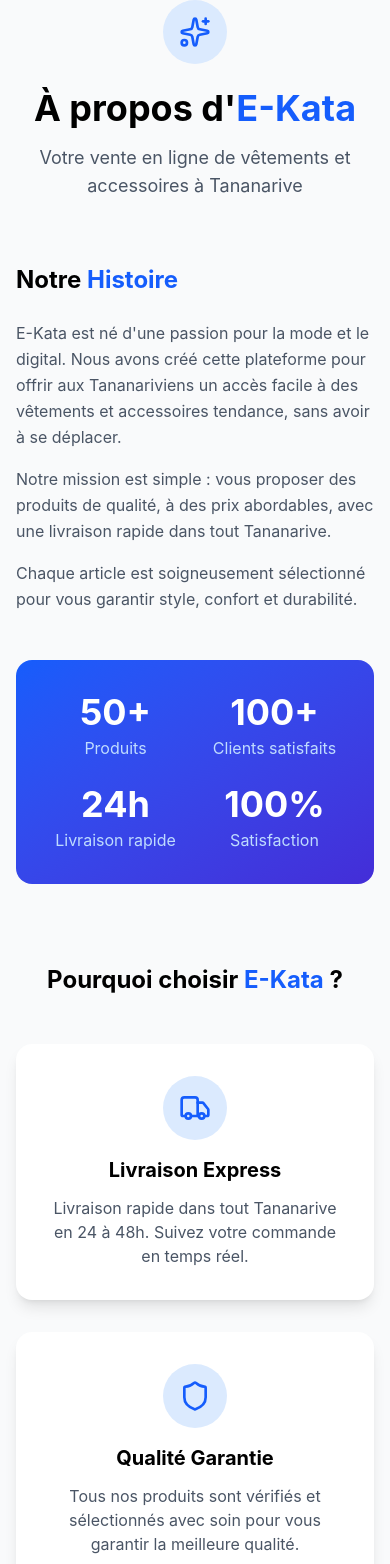
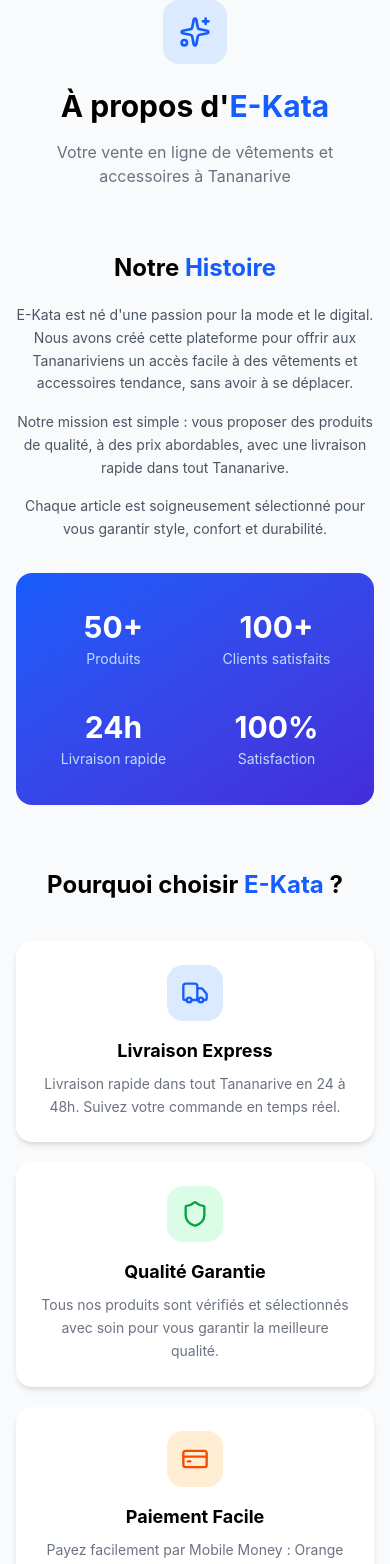
Before and after one commit to Alpha2630/E-kata_project, a React (Vite) app: page /about in a window 390 px wide. Shown: the part 113-1677 px from the top of the page. Built offline with nearby package versions, Linux system fonts and the light colour scheme.

Commit message:
style: enhance about page with hover effects, responsive layout and better spacing

```diff
--- a/src/pages/About.tsx
+++ b/src/pages/About.tsx
@@ -1,95 +1,95 @@
 import { Link } from "react-router-dom";
-import { Sparkles, Truck, Shield, CreditCard, Users, Target, Heart } from "lucide-react";
+import { Sparkles, Truck, Shield, CreditCard, Users, Target, Heart, ArrowRight } from "lucide-react";
 
 const About = () => {
   return (
-    <div className="container mx-auto px-4 py-8 md:py-16">
+    <div className="container mx-auto px-4 md:px-8 lg:px-16 py-8 md:py-16">
       {/* Hero */}
-      <div className="text-center mb-16">
-        <div className="w-16 h-16 bg-blue-100 dark:bg-blue-900/30 rounded-full flex items-center justify-center mx-auto mb-6">
+      <div className="text-center mb-16 md:mb-20">
+        <div className="w-16 h-16 bg-blue-100 dark:bg-blue-900/30 rounded-2xl flex items-center justify-center mx-auto mb-6">
           <Sparkles className="w-8 h-8 text-blue-600" />
         </div>
-        <h1 className="text-4xl md:text-5xl font-bold mb-4 dark:text-white">
+        <h1 className="text-3xl md:text-4xl lg:text-5xl font-bold mb-4 dark:text-white">
           À propos d'<span className="text-blue-600">E-Kata</span>
         </h1>
-        <p className="text-lg text-gray-600 dark:text-gray-400 max-w-2xl mx-auto">
+        <p className="text-base md:text-lg text-gray-500 dark:text-gray-400 max-w-2xl mx-auto">
           Votre vente en ligne de vêtements et accessoires à Tananarive
         </p>
       </div>
 
       {/* Story */}
-      <div className="grid grid-cols-1 md:grid-cols-2 gap-12 items-center mb-20">
-        <div>
-          <h2 className="text-2xl md:text-3xl font-bold mb-6 dark:text-white">
+      <div className="grid grid-cols-1 md:grid-cols-2 gap-8 md:gap-12 items-center mb-16 md:mb-20 max-w-5xl mx-auto">
+        <div className="text-center md:text-left">
+          <h2 className="text-2xl md:text-3xl font-bold mb-5 md:mb-6 dark:text-white">
             Notre <span className="text-blue-600">Histoire</span>
           </h2>
-          <p className="text-gray-600 dark:text-gray-400 leading-relaxed mb-4">
+          <p className="text-gray-600 dark:text-gray-400 leading-relaxed mb-4 text-sm sm:text-base">
             E-Kata est né d'une passion pour la mode et le digital. Nous avons créé cette plateforme
             pour offrir aux Tananariviens un accès facile à des vêtements et accessoires tendance,
             sans avoir à se déplacer.
           </p>
-          <p className="text-gray-600 dark:text-gray-400 leading-relaxed mb-4">
+          <p className="text-gray-600 dark:text-gray-400 leading-relaxed mb-4 text-sm sm:text-base">
             Notre mission est simple : vous proposer des produits de qualité, à des prix abordables,
             avec une livraison rapide dans tout Tananarive.
           </p>
-          <p className="text-gray-600 dark:text-gray-400 leading-relaxed">
+          <p className="text-gray-600 dark:text-gray-400 leading-relaxed text-sm sm:text-base">
             Chaque article est soigneusement sélectionné pour vous garantir style, confort et durabilité.
           </p>
         </div>
-        <div className="bg-gradient-to-br from-blue-600 to-indigo-700 rounded-2xl p-8 text-white">
-          <div className="grid grid-cols-2 gap-6">
-            <div className="text-center">
-              <div className="text-4xl font-bold">50+</div>
-              <div className="text-blue-200 mt-1">Produits</div>
+        <div className="bg-gradient-to-br from-blue-600 to-indigo-700 rounded-2xl p-6 sm:p-8 text-white max-w-sm mx-auto w-full">
+          <div className="grid grid-cols-2 gap-4 sm:gap-6">
+            <div className="text-center p-3">
+              <div className="text-3xl sm:text-4xl font-bold">50+</div>
+              <div className="text-blue-200 mt-1 text-sm">Produits</div>
             </div>
-            <div className="text-center">
-              <div className="text-4xl font-bold">100+</div>
-              <div className="text-blue-200 mt-1">Clients satisfaits</div>
+            <div className="text-center p-3">
+              <div className="text-3xl sm:text-4xl font-bold">100+</div>
+              <div className="text-blue-200 mt-1 text-sm">Clients satisfaits</div>
             </div>
-            <div className="text-center">
-              <div className="text-4xl font-bold">24h</div>
-              <div className="text-blue-200 mt-1">Livraison rapide</div>
+            <div className="text-center p-3">
+              <div className="text-3xl sm:text-4xl font-bold">24h</div>
+              <div className="text-blue-200 mt-1 text-sm">Livraison rapide</div>
             </div>
-            <div className="text-center">
-              <div className="text-4xl font-bold">100%</div>
-              <div className="text-blue-200 mt-1">Satisfaction</div>
+            <div className="text-center p-3">
+              <div className="text-3xl sm:text-4xl font-bold">100%</div>
+              <div className="text-blue-200 mt-1 text-sm">Satisfaction</div>
             </div>
           </div>
         </div>
       </div>
 
       {/* Why Choose Us */}
-      <div className="mb-20">
-        <h2 className="text-2xl md:text-3xl font-bold text-center mb-12 dark:text-white">
+      <div className="mb-16 md:mb-20">
+        <h2 className="text-2xl md:text-3xl font-bold text-center mb-10 md:mb-12 dark:text-white">
           Pourquoi choisir <span className="text-blue-600">E-Kata</span> ?
         </h2>
-        <div className="grid grid-cols-1 md:grid-cols-3 gap-8">
-          <div className="bg-white dark:bg-gray-800 p-8 rounded-2xl shadow-lg text-center">
-            <div className="w-16 h-16 bg-blue-100 dark:bg-blue-900/30 rounded-full flex items-center justify-center mx-auto mb-4">
-              <Truck className="w-8 h-8 text-blue-600" />
+        <div className="grid grid-cols-1 sm:grid-cols-2 lg:grid-cols-3 gap-5 md:gap-8 max-w-4xl mx-auto">
+          <div className="bg-white dark:bg-gray-800 p-6 sm:p-8 rounded-2xl shadow-md hover:shadow-lg transition-shadow text-center group">
+            <div className="w-14 h-14 bg-blue-100 dark:bg-blue-900/30 rounded-2xl flex items-center justify-center mx-auto mb-4 group-hover:bg-blue-600 transition-colors">
+              <Truck className="w-7 h-7 text-blue-600 group-hover:text-white transition-colors" />
             </div>
-            <h3 className="font-bold text-xl mb-3 dark:text-white">Livraison Express</h3>
-            <p className="text-gray-600 dark:text-gray-400">
+            <h3 className="font-bold text-lg mb-2 dark:text-white">Livraison Express</h3>
+            <p className="text-gray-500 dark:text-gray-400 text-sm leading-relaxed">
               Livraison rapide dans tout Tananarive en 24 à 48h. Suivez votre commande en temps réel.
             </p>
           </div>
 
-          <div className="bg-white dark:bg-gray-800 p-8 rounded-2xl shadow-lg text-center">
-            <div className="w-16 h-16 bg-blue-100 dark:bg-blue-900/30 rounded-full flex items-center justify-center mx-auto mb-4">
-              <Shield className="w-8 h-8 text-blue-600" />
+          <div className="bg-white dark:bg-gray-800 p-6 sm:p-8 rounded-2xl shadow-md hover:shadow-lg transition-shadow text-center group">
+            <div className="w-14 h-14 bg-green-100 dark:bg-green-900/30 rounded-2xl flex items-center justify-center mx-auto mb-4 group-hover:bg-green-600 transition-colors">
+              <Shield className="w-7 h-7 text-green-600 group-hover:text-white transition-colors" />
             </div>
-            <h3 className="font-bold text-xl mb-3 dark:text-white">Qualité Garantie</h3>
-            <p className="text-gray-600 dark:text-gray-400">
+            <h3 className="font-bold text-lg mb-2 dark:text-white">Qualité Garantie</h3>
+            <p className="text-gray-500 dark:text-gray-400 text-sm leading-relaxed">
               Tous nos produits sont vérifiés et sélectionnés avec soin pour vous garantir la meilleure qualité.
             </p>
           </div>
 
-          <div className="bg-white dark:bg-gray-800 p-8 rounded-2xl shadow-lg text-center">
-            <div className="w-16 h-16 bg-blue-100 dark:bg-blue-900/30 rounded-full flex items-center justify-center mx-auto mb-4">
-              <CreditCard className="w-8 h-8 text-blue-600" />
+          <div className="bg-white dark:bg-gray-800 p-6 sm:p-8 rounded-2xl shadow-md hover:shadow-lg transition-shadow text-center group sm:col-span-2 lg:col-span-1">
+            <div className="w-14 h-14 bg-orange-100 dark:bg-orange-900/30 rounded-2xl flex items-center justify-center mx-auto mb-4 group-hover:bg-orange-600 transition-colors">
+              <CreditCard className="w-7 h-7 text-orange-600 group-hover:text-white transition-colors" />
             </div>
-            <h3 className="font-bold text-xl mb-3 dark:text-white">Paiement Facile</h3>
-            <p className="text-gray-600 dark:text-gray-400">
+            <h3 className="font-bold text-lg mb-2 dark:text-white">Paiement Facile</h3>
+            <p className="text-gray-500 dark:text-gray-400 text-sm leading-relaxed">
               Payez facilement par Mobile Money : Orange Money, Airtel Money ou MVola.
             </p>
           </div>
@@ -97,40 +97,40 @@
       </div>
 
       {/* Values */}
-      <div className="mb-20">
-        <h2 className="text-2xl md:text-3xl font-bold text-center mb-12 dark:text-white">
+      <div className="mb-16 md:mb-20">
+        <h2 className="text-2xl md:text-3xl font-bold text-center mb-10 md:mb-12 dark:text-white">
           Nos <span className="text-blue-600">Valeurs</span>
         </h2>
-        <div className="grid grid-cols-1 md:grid-cols-3 gap-8">
-          <div className="flex gap-4">
-            <div className="w-12 h-12 bg-red-100 dark:bg-red-900/30 rounded-full flex items-center justify-center flex-shrink-0">
+        <div className="grid grid-cols-1 sm:grid-cols-2 lg:grid-cols-3 gap-6 md:gap-8 max-w-4xl mx-auto">
+          <div className="flex gap-4 items-start">
+            <div className="w-12 h-12 bg-red-100 dark:bg-red-900/30 rounded-2xl flex items-center justify-center flex-shrink-0">
               <Heart className="w-6 h-6 text-red-500" />
             </div>
             <div>
-              <h3 className="font-bold text-lg mb-2 dark:text-white">Passion</h3>
-              <p className="text-gray-600 dark:text-gray-400 text-sm">
-                Nous aimons ce que nous faisons et cela se reflète dans chaque produit que nous proposons.
+              <h3 className="font-bold text-lg mb-1 dark:text-white">Passion</h3>
+              <p className="text-gray-500 dark:text-gray-400 text-sm leading-relaxed">
+                Nous aimons ce que nous faisons et cela se reflète dans chaque produit.
               </p>
             </div>
           </div>
-          <div className="flex gap-4">
-            <div className="w-12 h-12 bg-green-100 dark:bg-green-900/30 rounded-full flex items-center justify-center flex-shrink-0">
+          <div className="flex gap-4 items-start">
+            <div className="w-12 h-12 bg-green-100 dark:bg-green-900/30 rounded-2xl flex items-center justify-center flex-shrink-0">
               <Target className="w-6 h-6 text-green-500" />
             </div>
             <div>
-              <h3 className="font-bold text-lg mb-2 dark:text-white">Excellence</h3>
-              <p className="text-gray-600 dark:text-gray-400 text-sm">
-                Nous visons l'excellence dans notre service client et la qualité de nos produits.
+              <h3 className="font-bold text-lg mb-1 dark:text-white">Excellence</h3>
+              <p className="text-gray-500 dark:text-gray-400 text-sm leading-relaxed">
+                Nous visons l'excellence dans notre service et la qualité de nos produits.
               </p>
             </div>
           </div>
-          <div className="flex gap-4">
-            <div className="w-12 h-12 bg-purple-100 dark:bg-purple-900/30 rounded-full flex items-center justify-center flex-shrink-0">
+          <div className="flex gap-4 items-start">
+            <div className="w-12 h-12 bg-purple-100 dark:bg-purple-900/30 rounded-2xl flex items-center justify-center flex-shrink-0">
               <Users className="w-6 h-6 text-purple-500" />
             </div>
             <div>
-              <h3 className="font-bold text-lg mb-2 dark:text-white">Proximité</h3>
-              <p className="text-gray-600 dark:text-gray-400 text-sm">
+              <h3 className="font-bold text-lg mb-1 dark:text-white">Proximité</h3>
+              <p className="text-gray-500 dark:text-gray-400 text-sm leading-relaxed">
                 Nous sommes à l'écoute de nos clients et adaptons nos offres à vos besoins.
               </p>
             </div>
@@ -139,17 +139,19 @@
       </div>
 
       {/* CTA */}
-      <div className="bg-gradient-to-r from-blue-600 to-indigo-700 rounded-2xl p-8 md:p-12 text-center text-white">
-        <h2 className="text-2xl md:text-3xl font-bold mb-4">Prêt à découvrir notre collection ?</h2>
-        <p className="text-blue-100 mb-6 max-w-2xl mx-auto">
+      <div className="bg-gradient-to-r from-blue-600 to-indigo-700 rounded-2xl p-8 md:p-12 text-center text-white max-w-3xl mx-auto">
+        <h2 className="text-xl sm:text-2xl md:text-3xl font-bold mb-3 md:mb-4">
+          Prêt à découvrir notre collection ?
+        </h2>
+        <p className="text-blue-100 mb-6 max-w-xl mx-auto text-sm sm:text-base">
           Parcourez nos produits et trouvez les pièces qui vous correspondent. Livraison rapide à Tananarive.
         </p>
         <Link
           to="/shop"
-          className="inline-flex items-center gap-2 bg-white text-blue-600 px-8 py-4 rounded-xl font-bold hover:bg-gray-100 transition-colors"
+          className="inline-flex items-center gap-2 bg-white text-blue-600 px-6 sm:px-8 py-3 sm:py-4 rounded-xl font-bold hover:bg-gray-100 transition-all hover:scale-105"
         >
           Voir les produits
-          <Sparkles className="w-5 h-5" />
+          <ArrowRight className="w-5 h-5" />
         </Link>
       </div>
     </div>
```
